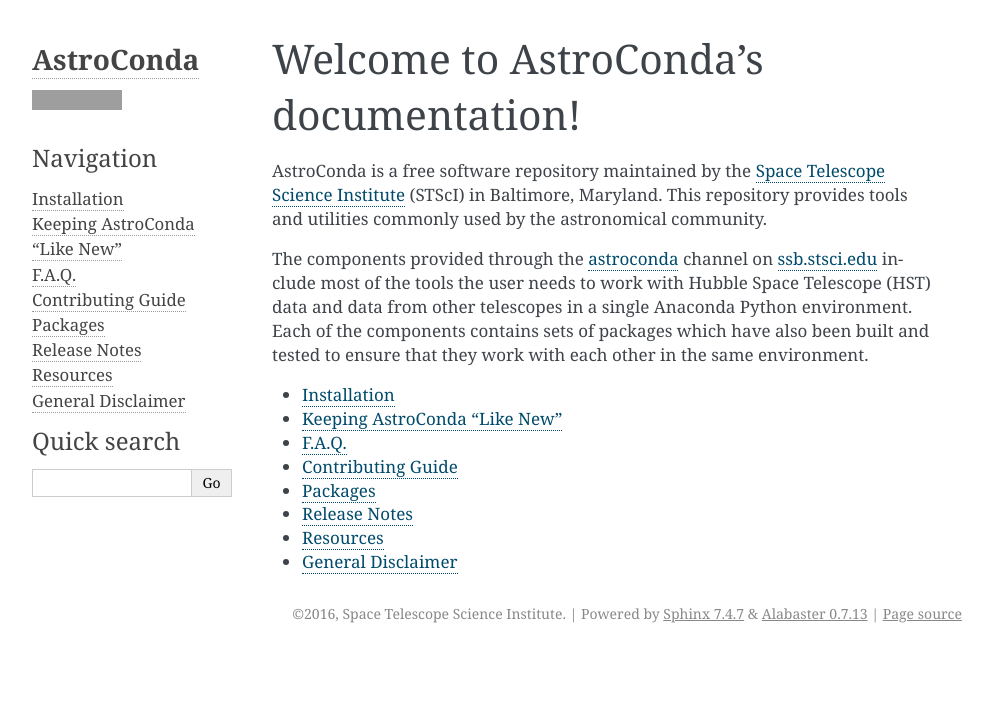
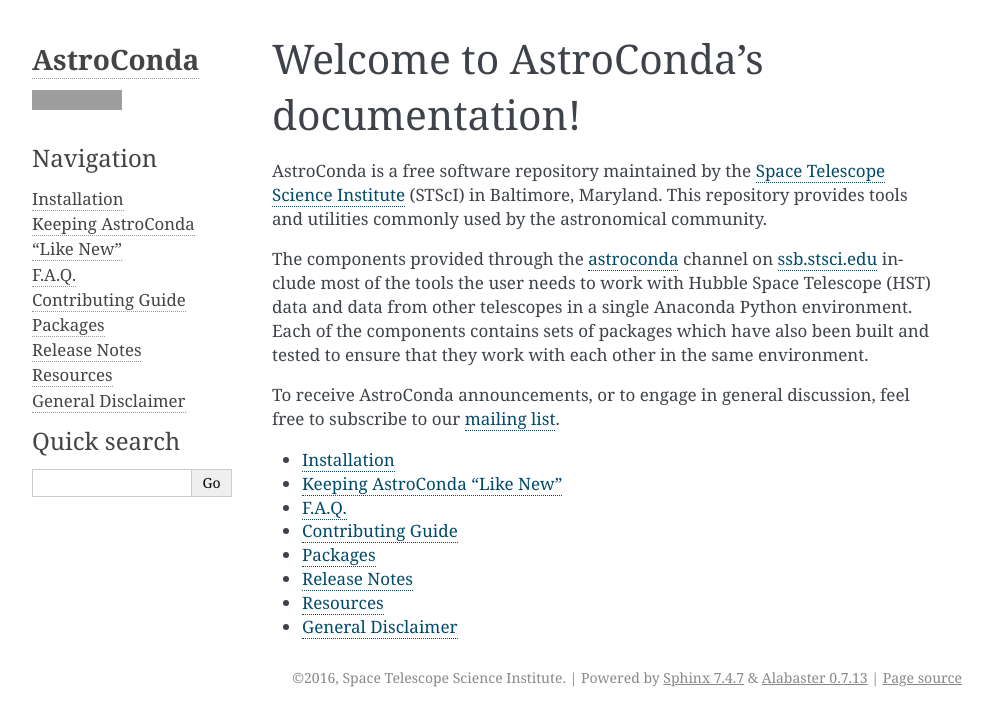
Before and after one commit to jhunkeler/astroconda, a Sphinx documentation site: the page built from source/index.rst, in a window 1280 px wide, cut to the strip 0-726 px from the top of the page. Shown: the whole strip, without its empty margins (148-1141 px from the left). Built offline with Sphinx 7.4.7, drawn with Linux system fonts in a browser that asks for light colours; grey boxes are pictures that could not be loaded.

Commit message:
Make the mailing list more visible

```diff
--- a/source/index.rst
+++ b/source/index.rst
@@ -9,6 +9,7 @@
 a single Anaconda Python environment.  Each of the components contains sets of packages which have also been built and tested
 to ensure that they work with each other in the same environment.
 
+To receive AstroConda announcements, or to engage in general discussion, feel free to subscribe to our `mailing list <https://groups.google.com/forum/#!forum/astroconda>`_.
 
 .. toctree::
    :maxdepth: 2
```
